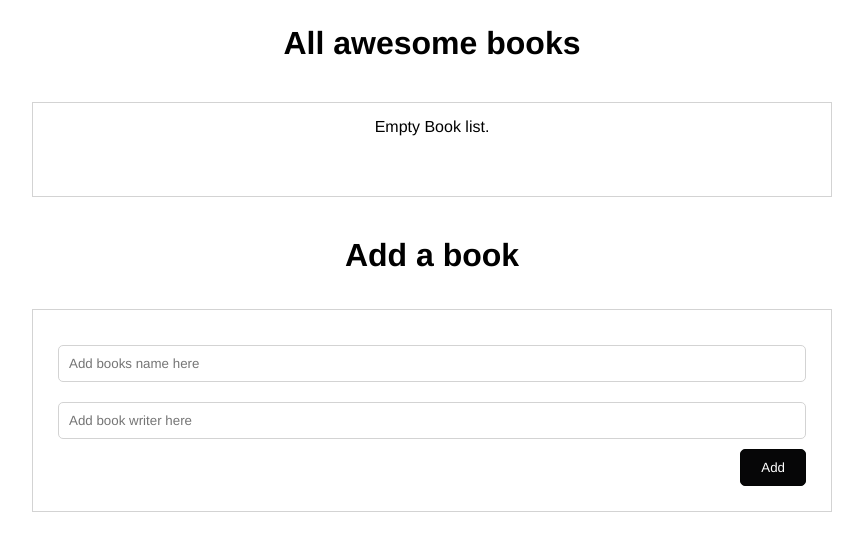
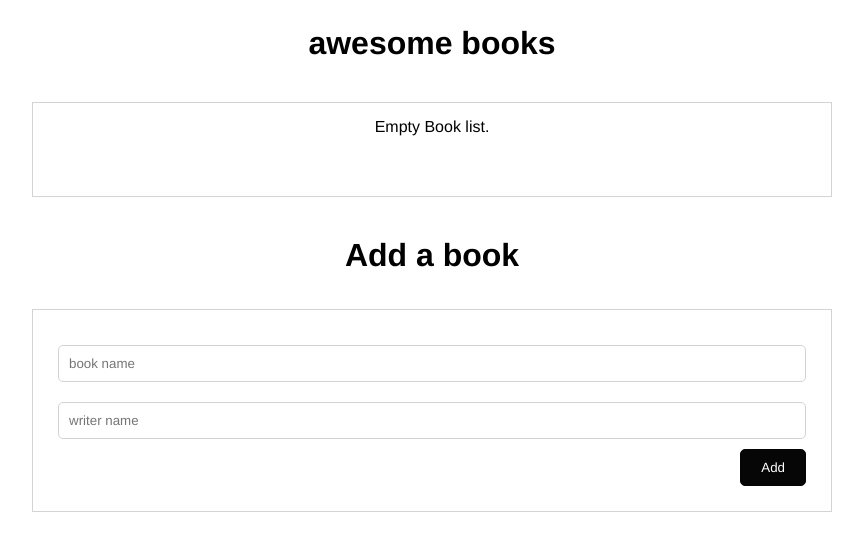
Before and after one commit to Ramaunspoken/awesome-Books, a website with bundled scripts: page index.html in a window 1280 px wide. Shown: the whole page, without its empty margins (208-1071 px from the left). Built offline with nearby package versions, Linux system fonts and the light colour scheme.

Commit message:
Update index.html

```diff
--- a/index.html
+++ b/index.html
@@ -5,13 +5,13 @@
   <meta http-equiv="X-UA-Compatible" content="IE=edge">
   <meta name="viewport" content="width=device-width, initial-scale=1.0">
   <link rel="stylesheet" href="style.css">
+  <link rel="icon" type="image/x-icon" href="img/32306366.jpg">
   <title>Awesome Books</title>
-  <link rel="icon" type="image/x-icon" href="img/32306366.jpg">
 </head>
 <body>
   <main>
     <section class="books-section">
-      <h1 class="section-name">All awesome books</h1>
+      <h1 class="section-name">awesome books</h1>
       <ul class="books-list">
       </ul>
     </section>
@@ -20,10 +20,10 @@
       <form id="put-book">
         <fieldset class="put-book-field">
           <div class="input-text">
-            <input type="text" name="name" id="name" placeholder="Add books name here"/>
+            <input type="text" name="name" id="name" placeholder="book name"/>
           </div>
           <div class="input-text">
-            <input type="text" name="writer" id="writer" placeholder="Add book writer here"/>
+            <input type="text" name="writer" id="writer" placeholder="writer name"/>
           </div>
           <button class="button-submit" type="submit">Add</button>
           <div class="error"></div>
```
